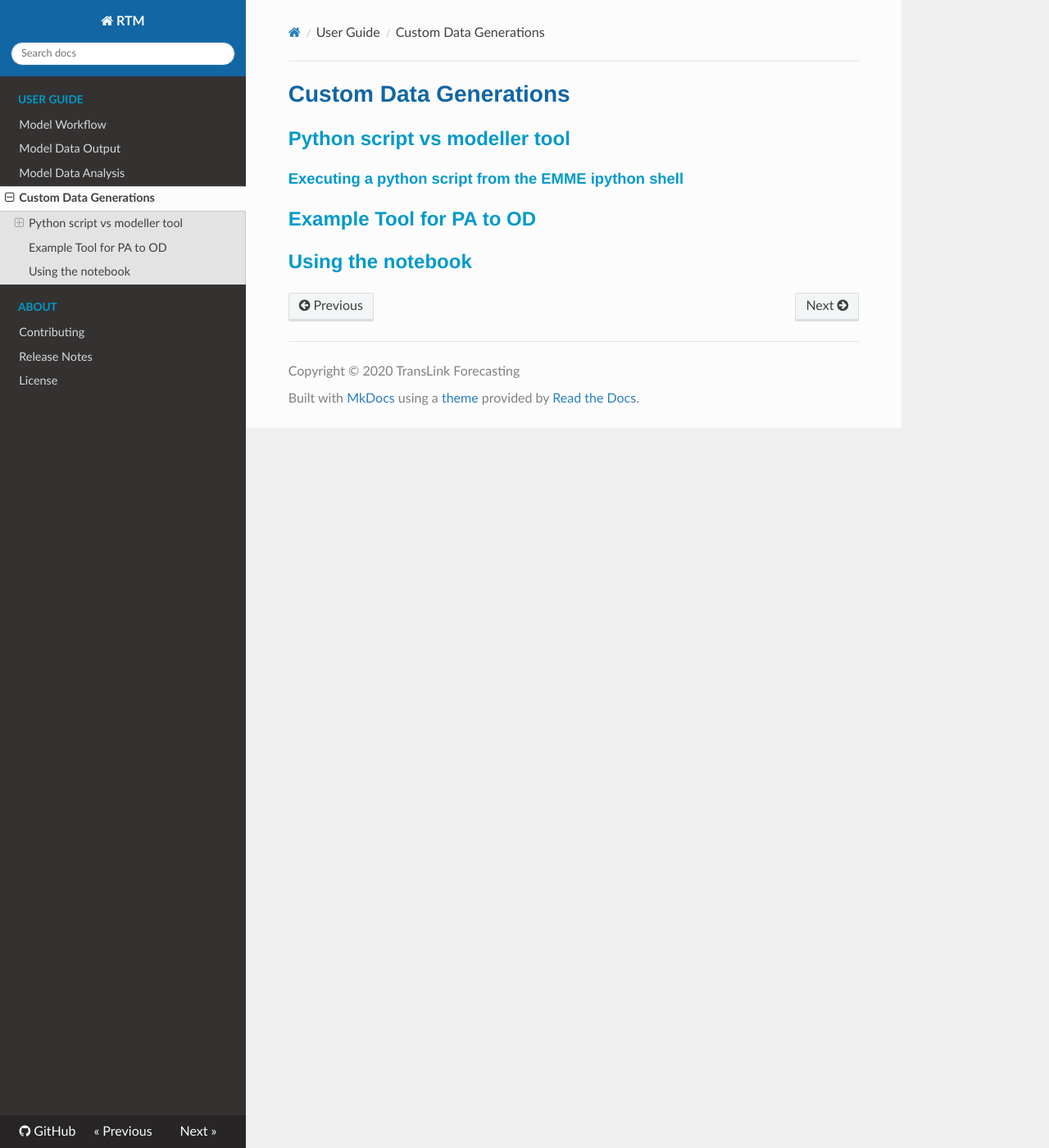
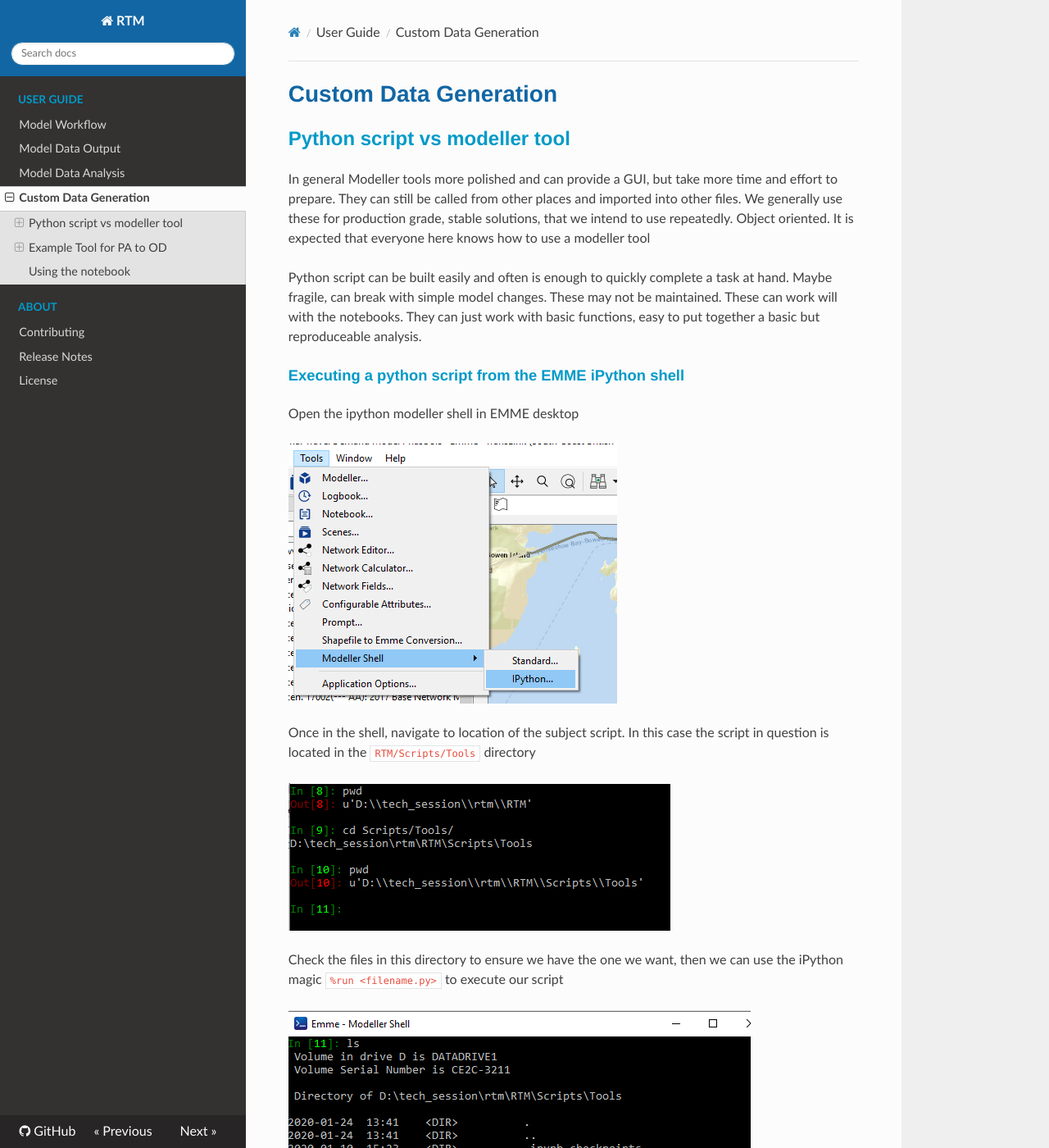
Before and after one commit to TransLinkForecasting/rtmdoc, an MkDocs documentation site: the page built from docs/data_generate.md, in a window 1280 px wide and 1400 px high. Shown: the whole window at 82% size. Built offline with MkDocs 1.6.1, drawn with Linux system fonts in a browser that asks for light colours; nearby versions of some CDN libraries; some of the changed text lies outside the part shown.

Commit message:
Add first version of data generation section

```diff
--- a/docs/data_generate.md
+++ b/docs/data_generate.md
@@ -1,11 +1,56 @@
 
-# Custom Data Generations
+# Custom Data Generation
 
 ## Python script vs modeller tool
 
-#### Executing a python script from the EMME ipython shell
+In general Modeller tools more polished and can provide a GUI, but take more time and effort to prepare.  They can still be called from other places and imported into other files.  We generally use these for production grade, stable solutions, that we intend to use repeatedly.  Object oriented.  It is expected that everyone here knows how to use a modeller tool
 
+Python script can be built easily and often is enough to quickly complete a task at hand.  Maybe fragile, can break with simple model changes.  These may not be maintained.  These can work will with the notebooks.   They can just work with basic functions, easy to put together a basic but reproduceable analysis.
+
+
+#### Executing a python script from the EMME iPython shell
+
+Open the ipython modeller shell in EMME desktop
+
+![openshell](img/data_generation/shell_00_pulldown.png)
+
+Once in the shell, navigate to location of the subject script.  In this case the script in question is located in the `RTM/Scripts/Tools` directory
+
+![navigate](img/data_generation/shell_01_natviate.png)
+
+Check the files in this directory to ensure we have the one we want, then we can use the iPython magic `%run <filename.py>` to execute our script
+
+![lsrun](img/data_generation/shell_02_ls_and_run.png)
 
 ## Example Tool for PA to OD
 
+As a general rule in trip based modeling production/attraction (PA) trips can be converted to origin/destination (OD) trips roughly by `0.5 * (mat + mat')`.  However, for a variety of reasons, most notably non-home-based (NHB) trips, not everyting is completely symetrical.  Production to attraction blending factors have been calculated from the trip diary for the RTM skims.
+
+The example runs the `PA2OD.py` python script with the output directed to the `trip_summaries.db` database.  Once you have run the script, navigate to `RTM/<your_db_folder>` and open the trip_summaries.db in your sqlite viewer.
+
+![opents](img/data_generation/pad2od_00_opentrip_summaries.png)
+
+Once there, we will see a new table named `od_daily_<your ensemble if any>`
+
+![findtable](img/data_generation/pad2od_01_find_table.png)
+
+From there we can query and view the resultst
+
+![querytable](img/data_generation/pad2od_02_query.png)
+
+#### Why does it run?
+
+
+    if __name__ == '__main__':
+
+    eb = _m.Modeller().emmebank
+    # run with ensemble name and ensem_agg = True to aggregate
+    # run with no ensemble name and ensem_agg = False to get TAZ level results
+    # note, TAZ level results create very large file
+    main(eb, ensem='gy', ensem_agg=True)
+
+And why does this work?  See this video on [Youtube Name and Main]
+
+[Youtube Name and Main]: https://www.youtube.com/watch?v=sugvnHA7ElY
+
 ## Using the notebook
```
Also changed, not shown: docs/asset/scripts/PA2OD.py (added, +130 -0 lines), docs/data_analysis.md (+4 -4 lines), docs/img/data_generation/pad2od_00_opentrip_summaries.png (added), docs/img/data_generation/pad2od_01_find_table.png (added), docs/img/data_generation/pad2od_02_query.png (added), docs/img/data_generation/shell_00_pulldown.png (added), docs/img/data_generation/shell_01_natviate.png (added), docs/img/data_generation/shell_02_ls_and_run.png (added).
